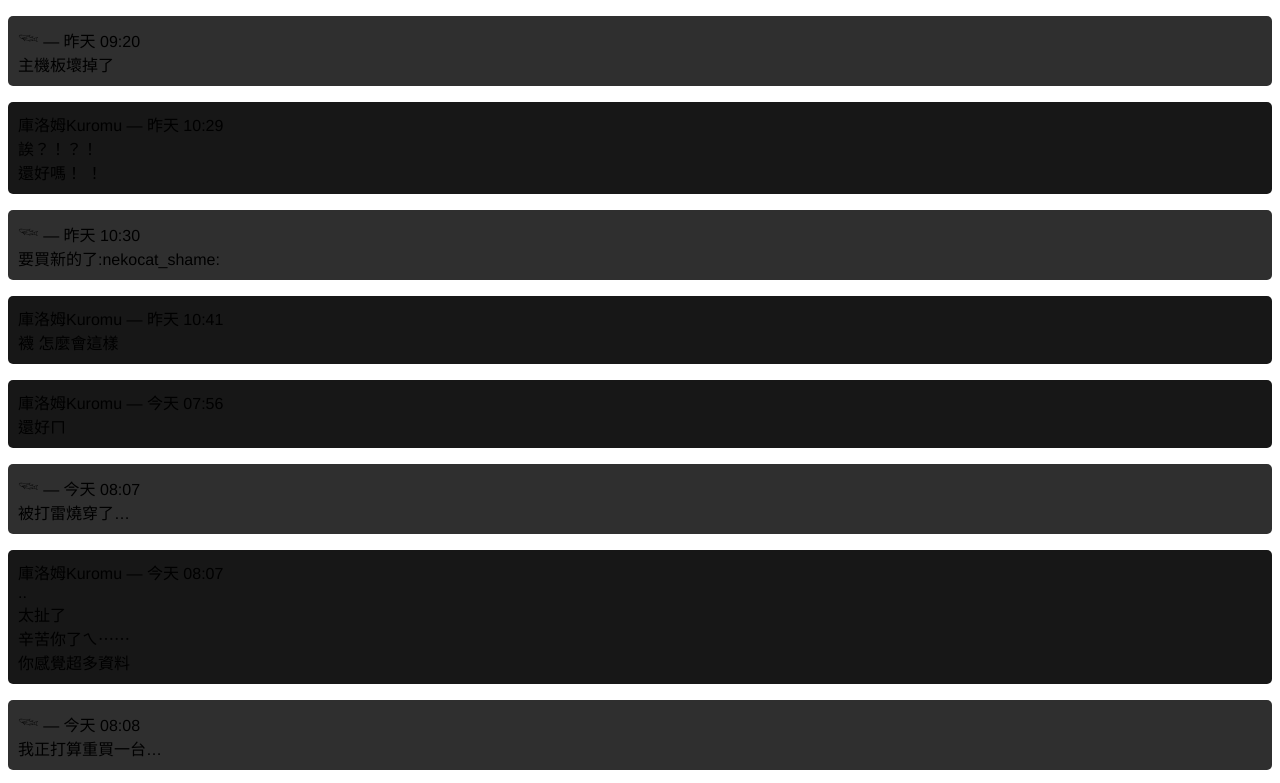
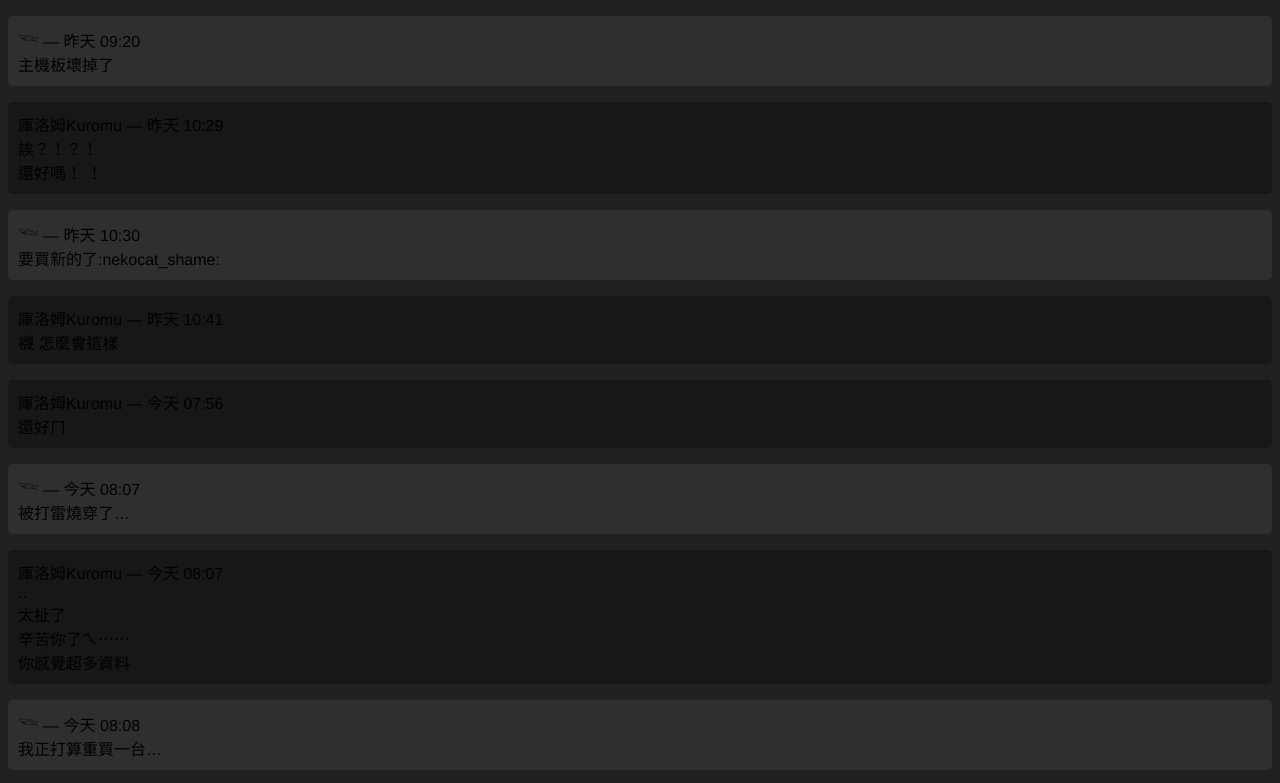
Before and after one commit to takahashiyosuke/takahashiyosuke.github.io, a plain HTML site: page index.html in a window 1280 px wide. Shown: the top 783 px of the page. Drawn offline with Linux system fonts and the light colour scheme.

Commit message:
Update index.html

```diff
--- a/index.html
+++ b/index.html
@@ -5,6 +5,7 @@
     <title>Chat Log</title>
     <style>
         body {
+            background-color: #212121; /* 設置背景顏色 */
             font-family: 'PingFang TC', 'Helvetica Neue', 'Helvetica', 'Arial', sans-serif;
         }
         .message { padding: 10px; margin-bottom: 5px; border-radius: 5px; }
```
